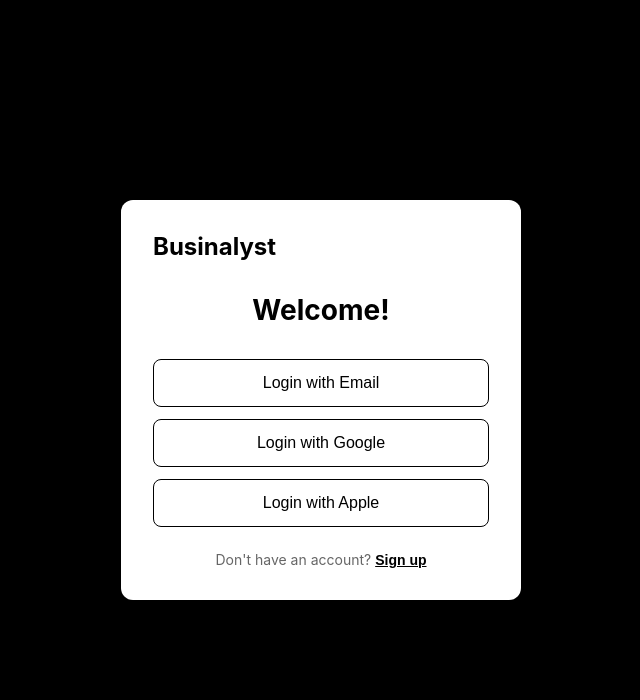
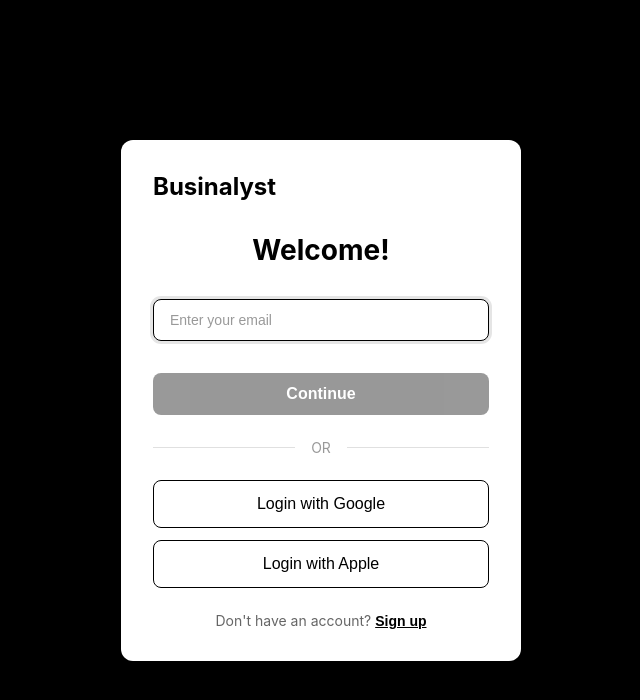
Before and after one commit to NishPatelCodes/Businalyst, a React (Vite) app in the folder frontend/: page /login in a window 1280 px wide. Shown: the top 700 px of the page, without its empty margins (319-959 px from the left). Built offline with nearby package versions, Linux system fonts and the light colour scheme; no server answers.

Commit message:
Update login flow - show email input directly, then password card replaces email card

```diff
--- a/frontend/src/pages/Login.css
+++ b/frontend/src/pages/Login.css
@@ -55,6 +55,69 @@
   -webkit-font-smoothing: antialiased;
   -moz-osx-font-smoothing: grayscale;
   text-rendering: optimizeLegibility;
+}
+
+.email-form {
+  margin-bottom: 24px;
+}
+
+.continue-button {
+  width: 100%;
+  padding: 12px 24px;
+  background: #000000;
+  color: white;
+  border: none;
+  border-radius: 8px;
+  font-size: 16px;
+  font-weight: 600;
+  cursor: pointer;
+  transition: all 0.2s;
+  margin-top: 12px;
+}
+
+.continue-button:hover:not(:disabled) {
+  transform: translateY(-1px);
+  box-shadow: 0 4px 12px rgba(0, 0, 0, 0.3);
+  background: #1a1a1a;
+}
+
+.continue-button:disabled {
+  opacity: 0.4;
+  cursor: not-allowed;
+}
+
+.oauth-divider {
+  display: flex;
+  align-items: center;
+  text-align: center;
+  margin: 24px 0;
+  color: #999999;
+  font-size: 14px;
+}
+
+.oauth-divider::before,
+.oauth-divider::after {
+  content: '';
+  flex: 1;
+  border-bottom: 1px solid #e0e0e0;
+}
+
+.oauth-divider span {
+  padding: 0 16px;
+}
+
+.email-display {
+  margin-bottom: 24px;
+  padding: 12px 16px;
+  background: #f5f5f5;
+  border-radius: 8px;
+  text-align: center;
+}
+
+.email-text {
+  font-size: 14px;
+  color: #000000;
+  font-weight: 500;
 }
 
 .login-options {
--- a/frontend/src/pages/Login.jsx
+++ b/frontend/src/pages/Login.jsx
@@ -12,7 +12,7 @@
   const [loading, setLoading] = useState(false)
   const { login, register, user } = useAuth()
   const navigate = useNavigate()
-  const [showEmailForm, setShowEmailForm] = useState(false)
+  const [showPasswordCard, setShowPasswordCard] = useState(false)
   const [isSignUp, setIsSignUp] = useState(false)
 
   // Check if user is already logged in (but only if not loading)
@@ -22,9 +22,14 @@
     }
   }, [user, loading, navigate])
 
-  const handleEmailLogin = () => {
-    setShowEmailForm(true)
-    setError('')
+  const handleEmailSubmit = (e) => {
+    e.preventDefault()
+    if (email && email.includes('@')) {
+      setShowPasswordCard(true)
+      setError('')
+    } else {
+      setError('Please enter a valid email address')
+    }
   }
 
   const handleSubmit = async (e) => {
@@ -48,9 +53,8 @@
   }
 
   const handleBack = () => {
-    setShowEmailForm(false)
+    setShowPasswordCard(false)
     setIsSignUp(false)
-    setEmail('')
     setPassword('')
     setError('')
   }
@@ -75,16 +79,35 @@
         <div className="login-body">
           <h1 className="login-title">Welcome!</h1>
 
-          {!showEmailForm ? (
+          {!showPasswordCard ? (
             <>
+              <form onSubmit={handleEmailSubmit} className="email-form">
+                <div className="form-group">
+                  <input
+                    id="email"
+                    type="email"
+                    placeholder="Enter your email"
+                    value={email}
+                    onChange={(e) => setEmail(e.target.value)}
+                    required
+                    autoFocus
+                  />
+                </div>
+                {error && <div className="error-message">{error}</div>}
+                <button
+                  type="submit"
+                  className="continue-button"
+                  disabled={!email || !email.includes('@')}
+                >
+                  Continue
+                </button>
+              </form>
+
+              <div className="oauth-divider">
+                <span>OR</span>
+              </div>
+
               <div className="login-options">
-                <button
-                  type="button"
-                  className="option-button"
-                  onClick={handleEmailLogin}
-                >
-                  Login with Email
-                </button>
                 <button
                   type="button"
                   className="option-button"
@@ -108,7 +131,7 @@
                   className="link-button"
                   onClick={() => {
                     setIsSignUp(true)
-                    setShowEmailForm(true)
+                    setShowPasswordCard(true)
                   }}
                 >
                   Sign up
@@ -125,19 +148,11 @@
                 ← Back
               </button>
 
+              <div className="email-display">
+                <span className="email-text">{email}</span>
+              </div>
+
               <form onSubmit={handleSubmit} className="login-form">
-                <div className="form-group">
-                  <label htmlFor="email">Email</label>
-                  <input
-                    id="email"
-                    type="email"
-                    placeholder="Your email address"
-                    value={email}
-                    onChange={(e) => setEmail(e.target.value)}
-                    required
-                  />
-                </div>
-
                 <div className="form-group">
                   <div className="form-group-header">
                     <label htmlFor="password">Password</label>
@@ -151,10 +166,11 @@
                     <input
                       id="password"
                       type={showPassword ? 'text' : 'password'}
-                      placeholder="Your password"
+                      placeholder="Enter your password"
                       value={password}
                       onChange={(e) => setPassword(e.target.value)}
                       required
+                      autoFocus
                     />
                     <button
                       type="button"
```
